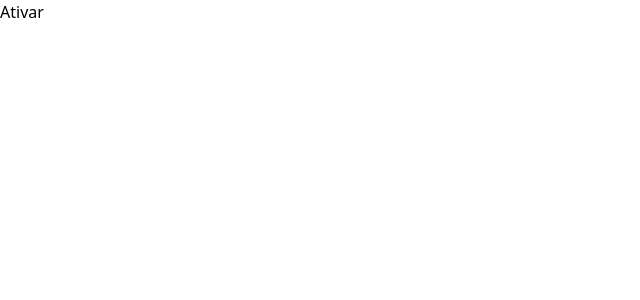
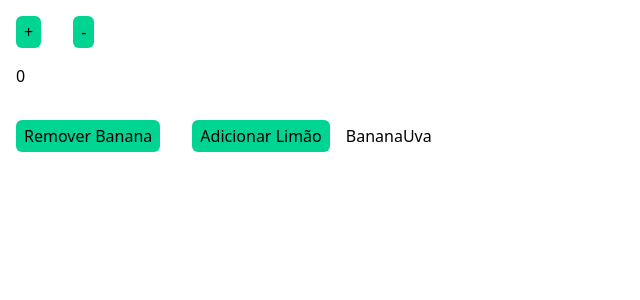
Before and after one commit to VitorHSilver/LearningReact, a React (Vite) app: page /contato in a window 1280 px wide. Shown: the top 300 px of the page, without its empty margins (0-640 px from the left). Built offline with nearby package versions, Linux system fonts and the light colour scheme.

Commit message:
useReducer

```diff
--- a/src/App.jsx
+++ b/src/App.jsx
@@ -1,18 +1,37 @@
 import React from 'react';
 import './App.css';
-// import Contato from './components/Contato';
-const Contato = React.lazy(() => import('./components/Contato'));
+import Exemplo from './components/Contato';
+
+const reducer = (state, action) => {
+     switch (action) {
+          case 'aumentar':
+               return state + 1;
+          case 'diminuir':
+               return state - 1;
+          default:
+               throw new Error('');
+     }
+};
 
 const App = () => {
-     const [ativo, setAtivo] = React.useState(false);
+     const [state, dispatch] = React.useReducer(reducer, 0);
+
      return (
           <div>
-               {ativo && (
-                    <React.Suspense fallback={<div>Carregnado</div>}>
-                         <Contato />
-                    </React.Suspense>
-               )}
-               <button onClick={() => setAtivo(true)}>Ativar</button>
+               <button
+                    className="py-1 mx-4 bg-emerald-400 rounded-md p-2 mt-4 cursor-pointer"
+                    onClick={() => dispatch('aumentar')}
+               >
+                    +
+               </button>
+               <button
+                    className="py-1 mx-4 bg-emerald-400 rounded-md p-2 mt-4 cursor-pointer"
+                    onClick={() => dispatch('diminuir')}
+               >
+                    -
+               </button>
+               <p className="p-4">{state}</p>
+               <Exemplo />
           </div>
      );
 };
--- a/src/components/Contato.jsx
+++ b/src/components/Contato.jsx
@@ -1,7 +1,33 @@
 import React from 'react';
-import $ from 'jquery';
-const Contato = () => {
-     console.log($);
-     return <h1>Contato</h1>;
+
+const reducer = (state, action) => {
+     switch (action.type) {
+          case 'remover':
+               return state.filter((item) => item !== action.content);
+          case 'adicionar':
+               return [...state, action.content];
+          default:
+               throw new Error('Erro');
+     }
 };
-export default Contato;
+const Exemplo = () => {
+     const [state, dispatch] = React.useReducer(reducer, ['Banana', 'Uva']);
+     return (
+          <>
+               <button
+                    className="py-1 mx-4 bg-emerald-400 rounded-md p-2 mt-4 cursor-pointer"
+                    onClick={() => dispatch({ type: 'remover', content: 'Banana' })}
+               >
+                    Remover Banana
+               </button>
+               <button
+                    className="py-1 mx-4 bg-emerald-400 rounded-md p-2 mt-4 cursor-pointer"
+                    onClick={() => dispatch({ type: 'adicionar', content: 'Limão' })}
+               >
+                    Adicionar Limão
+               </button>
+               {state}
+          </>
+     );
+};
+export default Exemplo;
```
Also changed, not shown: 1 other file (tests, documents, lock files or other folders).
